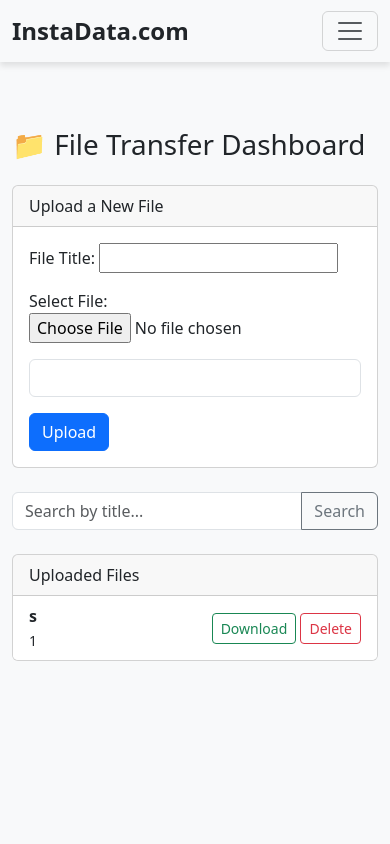
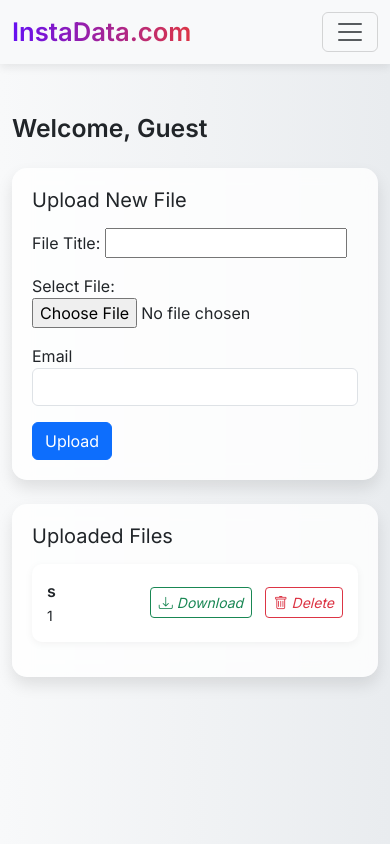
Before and after one commit to Sujalmansuri/django-deploye-vercel, a Django app: template accounts/templates/dashboard.html in a window 390 px wide. Run offline with Django 5.2, Linux system fonts and the light colour scheme; the template is opened without the code that fills it: values that come from a table or form of the project are taken from there, others are empty; data comes from the database, SQL or seed files in the repository.

Commit message:
UI Changes

```diff
--- a/accounts/templates/dashboard.html
+++ b/accounts/templates/dashboard.html
@@ -3,56 +3,51 @@
 <html lang="en">
 <head>
     <meta charset="UTF-8">
-    <title>File Dashboard</title>
+    <title>Dashboard | InstaData</title>
+    <meta name="viewport" content="width=device-width, initial-scale=1">
+
+    <!-- Bootstrap & Icons -->
     <link href="https://cdn.jsdelivr.net/npm/bootstrap@5.3.2/dist/css/bootstrap.min.css" rel="stylesheet">
+    <link href="https://cdnjs.cloudflare.com/ajax/libs/bootstrap-icons/1.10.5/font/bootstrap-icons.min.css" rel="stylesheet">
+
+    <!-- Fonts & Favicon -->
+    <link href="https://fonts.googleapis.com/css2?family=Inter:wght@400;600&display=swap" rel="stylesheet">
+    <link rel="icon" type="image/jpeg" href="{% static 'images/fevicon-ico.jpeg' %}">
+
     <style>
         body {
-            padding-top: 80px;
-            background-color: #f9f9f9;
+            font-family: 'Inter', sans-serif;
+            padding-top: 90px;
+            background: linear-gradient(to right, #f8f9fa, #e9ecef);
         }
 
         .navbar {
-            box-shadow: 0 4px 6px rgba(0, 0, 0, 0.1);
+            box-shadow: 0 4px 8px rgba(0, 0, 0, 0.07);
         }
 
         .navbar-brand {
             font-weight: bold;
-            font-size: 1.5rem;
-            color: #212529;
-        }
-
-        .navbar-brand:hover {
-            color: #dc3545;
-        }
-
-        .btn-google, .btn-github {
-            display: flex;
-            align-items: center;
-            gap: 10px;
-            padding: 8px 16px;
-            border-radius: 30px;
-            font-size: 0.95rem;
-            text-decoration: none;
-            margin-left: 10px;
+            font-size: 1.6rem;
+            background: linear-gradient(to right, #6610f2, #dc3545);
+            -webkit-background-clip: text;
+            -webkit-text-fill-color: transparent;
         }
 
         .btn-google {
-            background-color: white;
+            background: #fff;
             border: 1px solid #dc3545;
             color: #dc3545;
+            border-radius: 30px;
+            padding: 6px 16px;
+            font-size: 0.9rem;
+            display: flex;
+            align-items: center;
+            gap: 6px;
         }
 
         .btn-google:hover {
             background-color: #dc3545;
-            color: white;
-        }
-
-img.logo-icon {
-            width: 20px;
-        }
-
-        .dropdown-menu {
-            min-width: 180px;
+            color: #fff;
         }
 
         .profile-pic {
@@ -62,113 +57,118 @@
             object-fit: cover;
         }
 
-        @media (max-width: 768px) {
-            .btn-google, .btn-github {
-                margin: 5px 0;
+        .glass-card {
+            background: rgba(255, 255, 255, 0.8);
+            backdrop-filter: blur(10px);
+            border-radius: 15px;
+            box-shadow: 0 8px 16px rgba(0, 0, 0, 0.1);
+            padding: 20px;
         }
+
+        .file-item {
+            background-color: #ffffff;
+            border-radius: 10px;
+            padding: 15px;
+            box-shadow: 0 2px 8px rgba(0,0,0,0.05);
+            margin-bottom: 15px;
+        }
+
+        .file-item:hover {
+            background-color: #f8f9fa;
         }
     </style>
 </head>
-<body class="bg-light">
+<body>
 
-<!-- Navbar -->
+<!-- Navbar with search bar -->
 <nav class="navbar navbar-expand-lg navbar-light bg-light fixed-top">
     <div class="container-fluid">
-        <!-- Website Name -->
         <a class="navbar-brand" href="/">InstaData.com</a>
-
-        <!-- Mobile Toggle -->
         <button class="navbar-toggler" type="button" data-bs-toggle="collapse" data-bs-target="#navbarNav">
             <span class="navbar-toggler-icon"></span>
         </button>
 
-        <!-- Navbar Items -->
-        <div class="collapse navbar-collapse justify-content-end" id="navbarNav">
+        <div class="collapse navbar-collapse" id="navbarNav">
+            <form class="d-flex ms-auto me-3" method="get" action="{% url 'dashboard' %}">
+                <input class="form-control form-control-sm me-2" type="search" name="q" value="{{ query }}" placeholder="Search files..." aria-label="Search">
+                <button class="btn btn-outline-secondary btn-sm" type="submit">Search</button>
+            </form>
+
+            <ul class="navbar-nav align-items-center">
                 {% if request.session.user_email %}
-                <!-- Logged-in User Dropdown -->
-                <div class="dropdown">
-                    <button class="btn btn-outline-secondary dropdown-toggle d-flex align-items-center" id="userDropdown" data-bs-toggle="dropdown">
+                    <li class="nav-item dropdown">
+                        <a class="nav-link dropdown-toggle d-flex align-items-center" href="#" id="userDropdown" role="button" data-bs-toggle="dropdown" aria-expanded="false">
                             <img src="{{ request.session.user_picture }}" alt="Profile" class="profile-pic me-2">
                             {{ request.session.user_name }}
-                    </button>
-                    <ul class="dropdown-menu dropdown-menu-end">
+                        </a>
+                        <ul class="dropdown-menu dropdown-menu-end" aria-labelledby="userDropdown">
                             <li><a class="dropdown-item" href="#">Profile</a></li>
                             <li><a class="dropdown-item" href="{% url 'logout' %}">Logout</a></li>
                         </ul>
-                </div>
+                    </li>
                 {% else %}
-                <!-- Login Buttons -->
-                <a href="{% url 'google_login' %}" class="btn btn-google">
-                    <img src="{% static 'images/google-logo.png' %}" alt="Google" class="logo-icon">
+                    <li class="nav-item">
+                        <a href="{% url 'google_login' %}" class="btn btn-google me-2">
+                            <img src="{% static 'images/google-logo.png' %}" alt="Google" width="18">
                             Google Login
                         </a>
+                    </li>
                 {% endif %}
+            </ul>
         </div>
     </div>
 </nav>
-    <div class="container py-5">
-        <h1 class="mb-4">📁 File Transfer Dashboard</h1>
+
+<!-- Main Content -->
+<div class="container mt-4">
+    <div class="mb-4">
+        <h2 class="fw-bold">Welcome, {{ request.session.user_name|default:"Guest" }}</h2>
+    </div>
 
     <!-- Upload Form -->
-        <div class="card mb-4">
-            <div class="card-header">Upload a New File</div>
-            <div class="card-body">
-                {% if messages %}
-                    {% for message in messages %}
-                        <div class="alert alert-{{ message.tags }} alert-dismissible fade show" role="alert">
-                            {{ message }}
-                            <button type="button" class="btn-close" data-bs-dismiss="alert" aria-label="Close"></button>
-                        </div>
-                    {% endfor %}
-                {% endif %}
+    <div class="glass-card mb-4">
+        <h5 class="mb-3">Upload New File</h5>
         <form method="post" enctype="multipart/form-data" action="{% url 'upload_file' %}">
             {% csrf_token %}
-                    <div class="mb-3">
+            <div class="row g-3">
+                <div class="col-md-4">
                     {{ form.title.label_tag }}
                     {{ form.title }}
                 </div>
-                    <div class="mb-3">
+                <div class="col-md-4">
                     {{ form.file.label_tag }}
                     {{ form.file }}
                 </div>
-                    <div class="mb-3">
-                        <input type="email" name="user_email" class="form-control" value="{{ user_email }}" readonly>
+                <div class="col-md-4">
+                    <label>Email</label>
+                    <input type="email" class="form-control" name="user_email" value="{{ user_email }}" readonly>
                 </div>
-                    <button type="submit" class="btn btn-primary">Upload</button>
+            </div>
+            <button type="submit" class="btn btn-primary mt-3">Upload</button>
         </form>
     </div>
-        </div>
 
-        <!-- Search -->
-
-        <form method="get" class="input-group mb-4" action="{% url 'dashboard' %}">
-            <input type="text" name="q" value="{{ query }}" class="form-control" placeholder="Search by title...">
-            <button class="btn btn-outline-secondary" type="submit">Search</button>
-        </form>
-
-        <!-- File List -->
-        <div class="card">
-            <div class="card-header">Uploaded Files</div>
-            <ul class="list-group list-group-flush">
+    <!-- Uploaded Files -->
+    <div class="glass-card">
+        <h5 class="mb-3">Uploaded Files</h5>
         {% for file in files %}
-                    <li class="list-group-item d-flex justify-content-between align-items-center">
+            <div class="file-item d-flex justify-content-between align-items-center">
                 <div>
                     <strong>{{ file.title }}</strong><br>
                     <small>{{ file.user_email }}</small>
                 </div>
                 <div>
-                            <a href="{% url 'download_file' file.id %}" class="btn btn-sm btn-outline-success">Download</a>
-                            <a href="{% url 'delete_file' file.id %}" class="btn btn-sm btn-outline-danger">Delete</a>
-
+                    <a href="{% url 'download_file' file.id %}" class="btn btn-sm btn-outline-success me-2"><i class="bi bi-download"> Download</i></a>
+                    <a href="{% url 'delete_file' file.id %}" class="btn btn-sm btn-outline-danger"><i class="bi bi-trash"> Delete</i></a>
                 </div>
-                    </li>
+            </div>
         {% empty %}
-                    <li class="list-group-item text-center">No files found.</li>
+            <p>No files found.</p>
         {% endfor %}
-            </ul>
     </div>
 </div>
 
+<!-- Bootstrap JS -->
 <script src="https://cdn.jsdelivr.net/npm/bootstrap@5.3.2/dist/js/bootstrap.bundle.min.js"></script>
 </body>
 </html>
```
Lines whose indentation alone changed are shown as unchanged.
